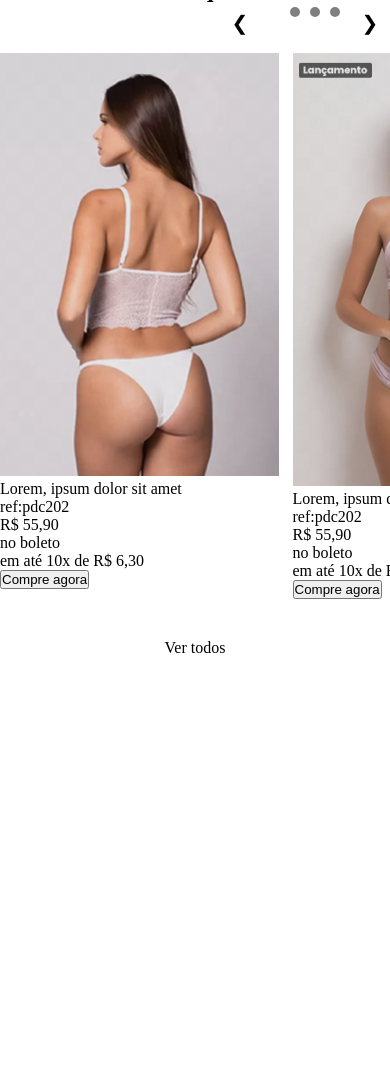
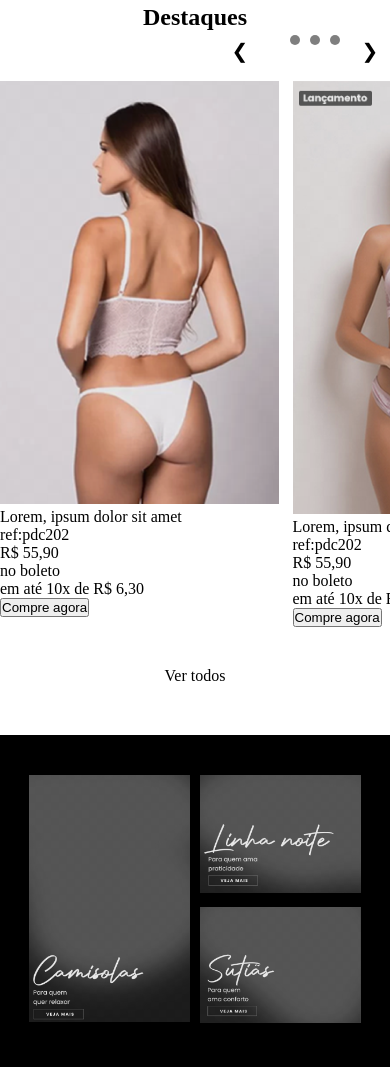
Before and after one commit to Adilson-Fernando-Neves-Ornellas/teste-desenvolvedor-front-end-Wx3-Adilson-Fernando, a plain HTML site: page index.html in a window 390 px wide. Shown: the part 1293-2360 px from the top of the page. Before the commit the page ends 2000 px from the top, so only its background shows below. Drawn offline with Linux system fonts and the light colour scheme.

Commit message:
Feat : section seção personalizadas responsiva

```diff
--- a/css/index.css
+++ b/css/index.css
@@ -228,6 +228,16 @@
     text-align: center;
 }
 
+@media screen and (max-width: 768px) {
+    .vantagens {
+        flex-wrap: wrap;
+    }
+
+    .card_info_vantagens {
+        width: 50%;
+    }
+}
+
 /* slick 03 -------------------------------------------------------------------------------------- */
 .section_destaques{
     margin-top: 50px;
@@ -314,3 +324,56 @@
     width: 100%;
 }
 /* --------------------------------------------------------------------------------------- */
+
+.section_veja_mais {
+    background-color: black;
+    padding-top: 40px;
+    padding-bottom: 40px;
+    width: 100%;
+    display: flex;
+    align-items: center;
+    justify-content: center;
+}
+
+.div_veja_mais {
+    display: grid;
+    grid-template-areas:
+        "camisolas linha_noite"
+        "camisolas sutias";
+    grid-gap: 10px;
+    width: 50%;
+}
+@media (max-width: 992px) {
+    .div_veja_mais {
+        width: 85%;
+    }
+}
+
+.div_camisolas {
+    grid-area: camisolas;
+    width: 100%;
+}
+
+.div_camisolas  img{
+    width: 100%;
+}
+
+.div_linha_noite {
+    grid-area: linha_noite;
+    width: 100%;
+}
+
+.div_linha_noite  img{
+    width: 100%;
+}
+
+.div_sutias {
+    grid-area: sutias;
+    width: 100%;
+}
+
+.div_sutias img{
+    grid-area: sutias;
+    width: 100%;
+
+}
--- a/index.html
+++ b/index.html
@@ -282,6 +282,21 @@
         <a class="ver_todos_destaques" href="/destaques">Ver todos</a>
     </section>
 
+    <!-- sessão de veja mais com grid -->
+    <section class="section_veja_mais">
+        <div class="div_veja_mais">
+            <div class="div_camisolas">
+                <img src="/assets/image_camissolas.png" alt="sessão de camissolas">
+            </div>
+            <div class="div_linha_noite">
+                <img src="/assets/image_linha_noite.png" alt="sessão de linha noite">
+            </div>
+            <div class="div_sutias">
+                <img src="/assets/image_sutia.png" alt="sessão de sutiã">
+            </div>
+        </div>
+    </section>
+
     <script src="./js/index.js"></script>
 </body>
 </html>
```
Also changed, not shown: assets/image_camissolas.png (added), assets/image_linha_noite.png (added), assets/image_sutia.png (added).
